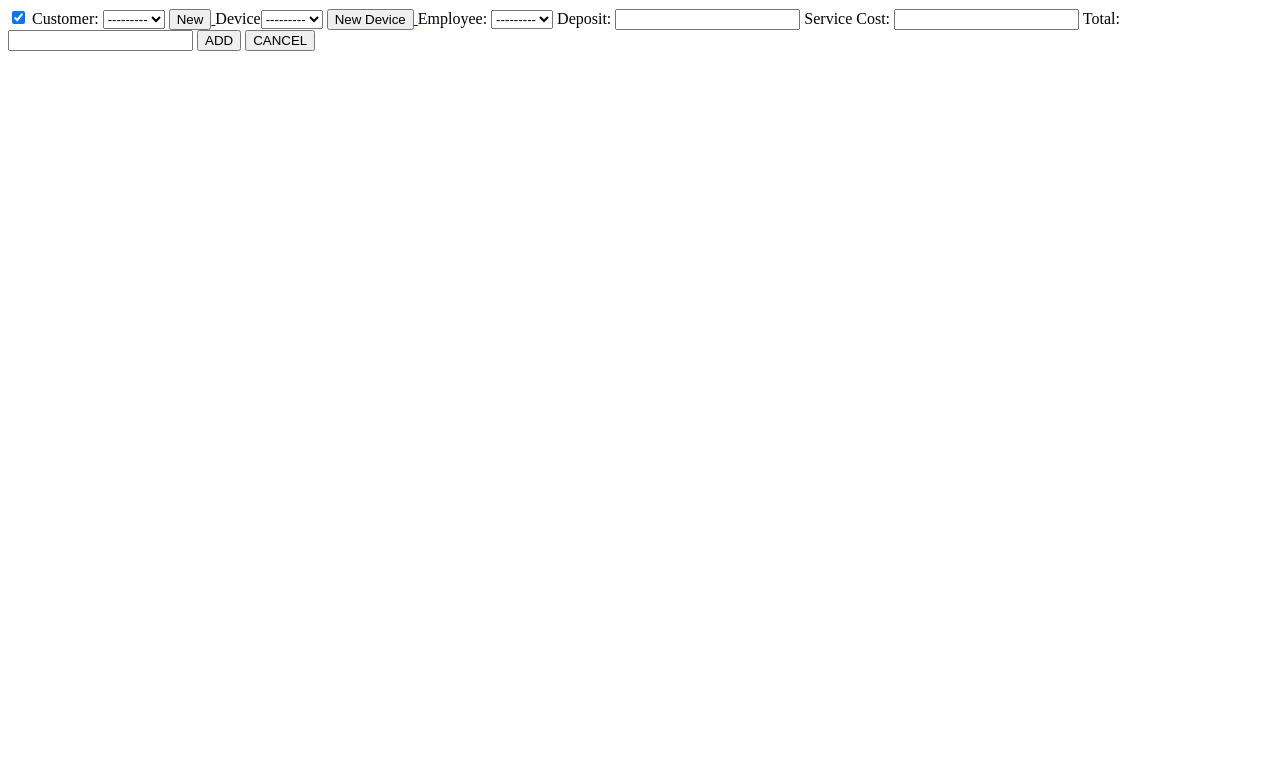
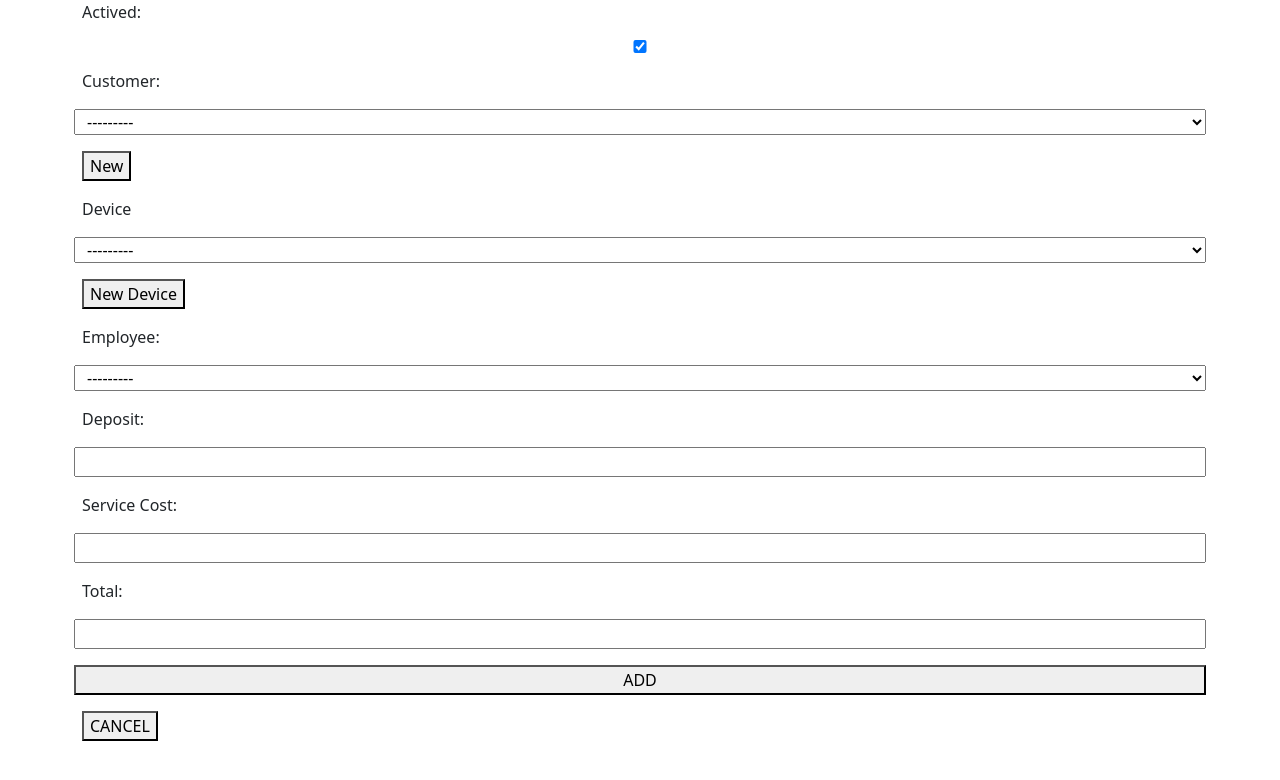
Before and after one commit to andy047/ComputerManagementSystem, a Django app: page /report/new_report/ in a window 1280 px wide. Shown: the top 780 px of the page. Run offline with Django 3.2, Linux system fonts and the light colour scheme; data that the repository does not hold is empty; some libraries are stand-ins or nearby versions.

Commit message:
first commit

```diff
--- a/webapp/report/templates/new_report.html
+++ b/webapp/report/templates/new_report.html
@@ -1,13 +1,16 @@
 <!DOCTYPE html>
 <html lang="en">
+{% load static %}
 <head>
+    <link rel="stylesheet" type="text/css" href="{% static '/css/bootstrap.css'%}"/>
     <meta charset="UTF-8">
     <title>New Report</title>
 </head>
 <body>
+<div class="container">
 
-<form method="POST">
-    {{reportForm.is_actived}}
+<form method="POST" class="row g-3">
+    <label>Actived: </label>{{reportForm.is_actived}}
     <label>Customer: </label>{{reportForm.customer}}
         <a href="/customer/new_cust_report">
             <button type="button">New</button>
@@ -27,5 +30,6 @@
     {% csrf_token %}
 </form>
 
+</div>
 </body>
 </html>
--- a/webapp/report/templates/reports.html
+++ b/webapp/report/templates/reports.html
@@ -6,6 +6,7 @@
   <meta charset="UTF-8">
   <title>{% block title %} Reports {% endblock %}</title>
 </head>
+
 <body>
 
 <div class="container">
@@ -44,7 +45,8 @@
 </div>
 
 <div class="table-responsive-md">
-    <table class="table table-hover">
+
+  <table class="table table-hover">
   <thead>
     <tr>
       <th>ID</th>
@@ -56,7 +58,6 @@
   </thead>
 
   <tbody>
-
 
     {%for report in reports%}
       <tr>
@@ -73,6 +74,7 @@
     {% endfor %}
   </tbody>
 </table>
+
 </div>
 
 
```
